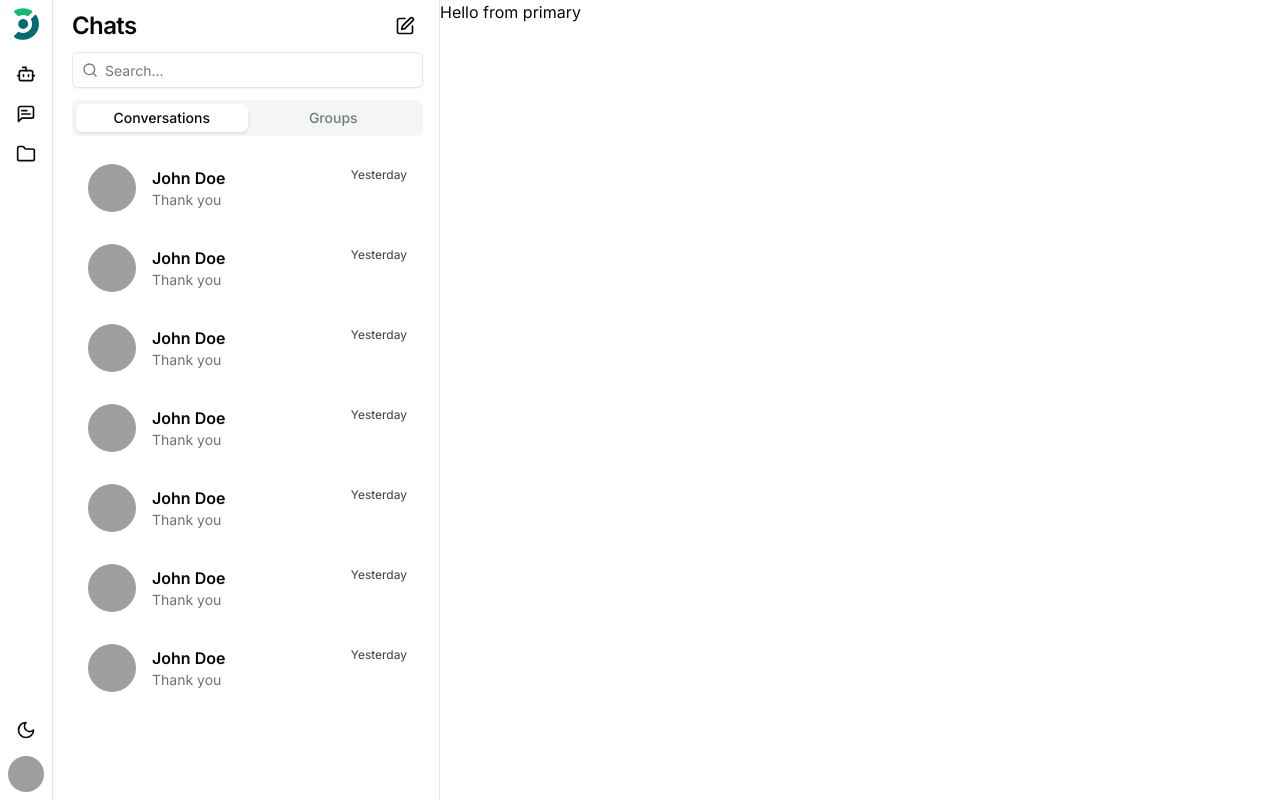
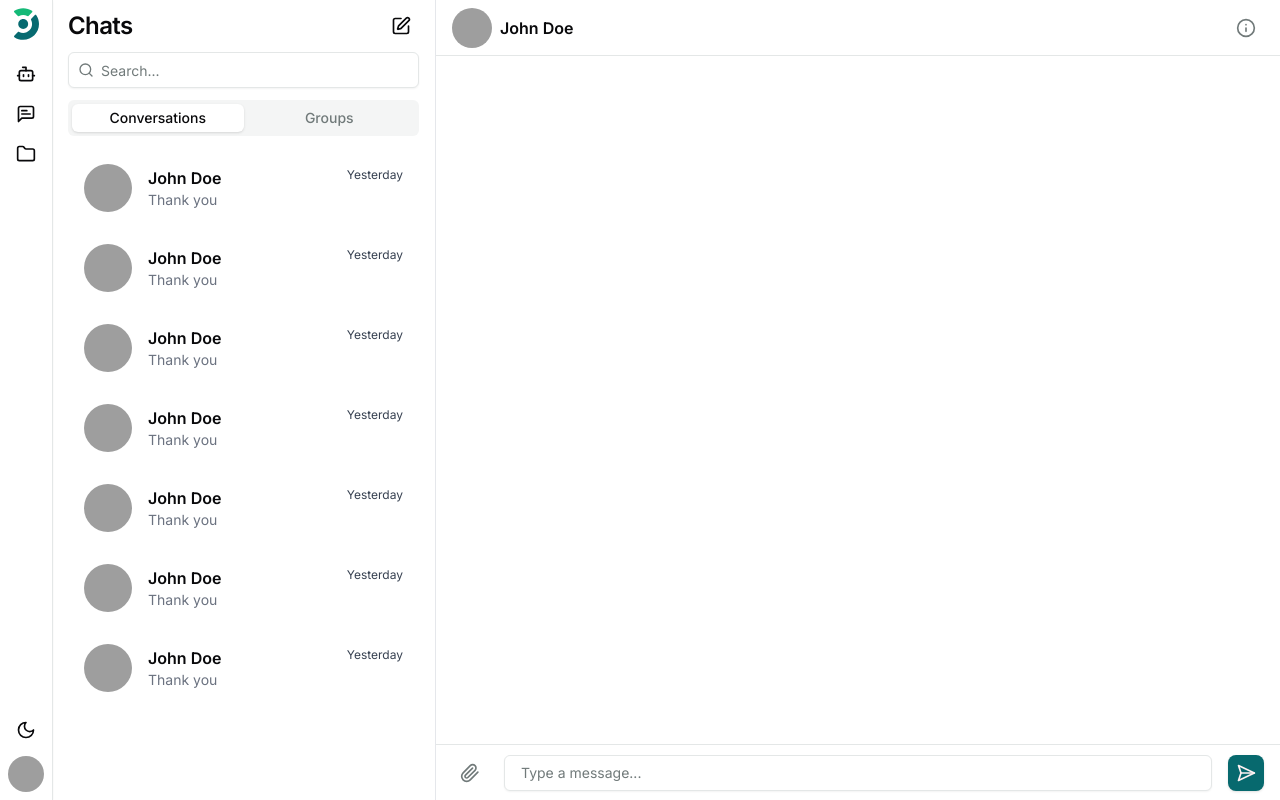
Before and after one commit to insea-connect/insea-connect-app, a Next.js app in the folder packages/insea-connect-ui/: page / in a window 1280 px wide. Built offline with nearby package versions, Linux system fonts and the light colour scheme; grey boxes are pictures that could not be loaded.

Commit message:
feat(chat): build chat area top and bottom sections

```diff
--- a/packages/insea-connect-ui/app/(dashboard)/(routes)/page.tsx
+++ b/packages/insea-connect-ui/app/(dashboard)/(routes)/page.tsx
@@ -1,15 +1,10 @@
+import ChatArea from "../_components/chat-area";
 import ChatAside from "../_components/chat-aside";
 
 const MainPage = () => {
   return (
     <main className="flex flex-1 overflow-hidden">
-      <section
-        aria-labelledby="primary-heading"
-        className="flex h-full min-w-0 flex-1 flex-col overflow-y-auto lg:order-last"
-      >
-        Hello from primary
-      </section>
-
+      <ChatArea />
       <ChatAside />
     </main>
   );
--- /dev/null
+++ b/packages/insea-connect-ui/app/(dashboard)/_components/chat-area.tsx
@@ -0,0 +1,52 @@
+import { Avatar, AvatarFallback, AvatarImage } from "@/components/ui/avatar";
+import { Button } from "@/components/ui/button";
+import { Input } from "@/components/ui/input";
+import { Info, Paperclip, SendHorizonal } from "lucide-react";
+
+const ChatArea = () => {
+  return (
+    <section
+      aria-labelledby="primary-heading"
+      className="bg-white flex h-full min-w-0 flex-1 flex-col overflow-y-auto lg:order-last"
+    >
+      <header className="h-14 w-full border-b py-2 px-4 flex items-center justify-between">
+        <div className="flex items-center gap-2">
+          <Avatar>
+            <AvatarImage src="/avatar.jpg" alt="John Doe" />
+            <AvatarFallback>JD</AvatarFallback>
+          </Avatar>
+          <span className="font-semibold">John Doe</span>
+        </div>
+        <Button
+          variant="ghost"
+          size="icon"
+          className="rounded-lg group"
+          aria-label="Info"
+        >
+          <Info className="w-5 h-5 text-muted-foreground group-hover:text-foreground" />
+        </Button>
+      </header>
+      <div className="flex-1"></div>
+      <div className="h-14 border-t flex py-2 px-4 gap-4 items-center">
+        <Button
+          variant="ghost"
+          size="icon"
+          className="rounded-lg group"
+          aria-label="Info"
+        >
+          <Paperclip className="w-5 h-5 text-muted-foreground group-hover:text-foreground" />
+        </Button>
+        <Input
+          type="text"
+          placeholder="Type a message..."
+          className="flex-1 bg-background px-4 py-2 rounded-md"
+        />
+        <Button size="icon" className="rounded-lg" aria-label="Info">
+          <SendHorizonal className="w-5 h-5" />
+        </Button>
+      </div>
+    </section>
+  );
+};
+
+export default ChatArea;
--- a/packages/insea-connect-ui/app/(dashboard)/layout.tsx
+++ b/packages/insea-connect-ui/app/(dashboard)/layout.tsx
@@ -3,7 +3,7 @@ import Navbar from "./_components/navbar";
 
 const DashboardLayout = ({ children }: { children: ReactNode }) => {
   return (
-    <div className="flex h-screen w-full pl-[56px]">
+    <div className="flex h-screen w-full pl-[52px]">
       <Navbar />
       {children}
     </div>
```
